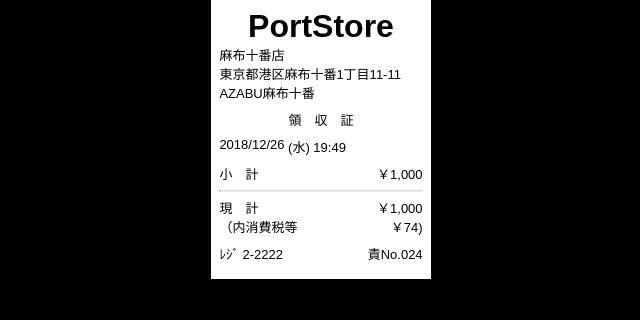
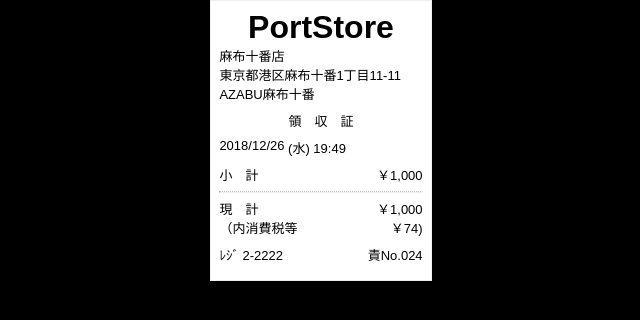
Before and after one commit to tanjoin/meisai, a plain HTML site: page receipt.html in a window 1280 px wide. Shown: the full height of the page, 319-959 px from the left. Drawn offline with Linux system fonts and the light colour scheme.

Commit message:
印刷時に枠線が出るように修正

```diff
--- a/receipt.css
+++ b/receipt.css
@@ -20,6 +20,7 @@ html, body {
   margin: 0 auto;
   text-align: center;
   font-size: 13px;
+  border: 1px solid #EEE;
 }
 
 .receipt section {
```
